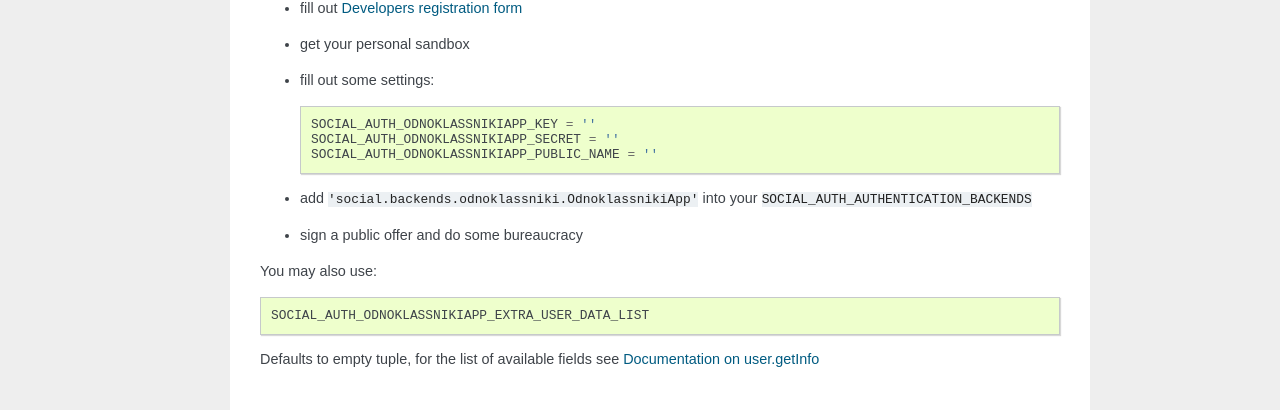
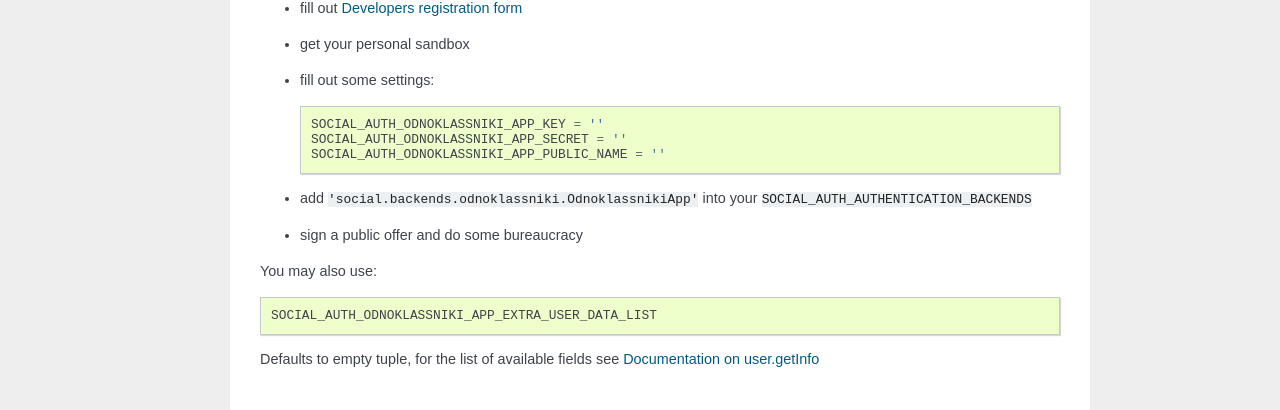
Before and after one commit to omab/python-social-auth, a Sphinx documentation site: the page built from docs/backends/odnoklassnikiru.rst, in a window 1280 px wide. Shown: the part 601-1011 px from the top of the page. Built offline with Sphinx 7.4.7, drawn with Linux system fonts in a browser that asks for light colours.

Commit message:
odnoklassniki backend iframe app fix

```diff
--- a/docs/backends/odnoklassnikiru.rst
+++ b/docs/backends/odnoklassnikiru.rst
@@ -35,9 +35,9 @@ If you want to authenticate users in your IFrame application,
 
 - fill out some settings::
 
-    SOCIAL_AUTH_ODNOKLASSNIKIAPP_KEY = ''
-    SOCIAL_AUTH_ODNOKLASSNIKIAPP_SECRET = ''
-    SOCIAL_AUTH_ODNOKLASSNIKIAPP_PUBLIC_NAME = ''
+    SOCIAL_AUTH_ODNOKLASSNIKI_APP_KEY = ''
+    SOCIAL_AUTH_ODNOKLASSNIKI_APP_SECRET = ''
+    SOCIAL_AUTH_ODNOKLASSNIKI_APP_PUBLIC_NAME = ''
 
 - add ``'social.backends.odnoklassniki.OdnoklassnikiApp'`` into your
   ``SOCIAL_AUTH_AUTHENTICATION_BACKENDS``
@@ -46,7 +46,7 @@ If you want to authenticate users in your IFrame application,
 
 You may also use::
 
-    SOCIAL_AUTH_ODNOKLASSNIKIAPP_EXTRA_USER_DATA_LIST
+    SOCIAL_AUTH_ODNOKLASSNIKI_APP_EXTRA_USER_DATA_LIST
 
 Defaults to empty tuple, for the list of available fields see `Documentation on user.getInfo`_
 
```
Also changed, not shown: 1 other file.
